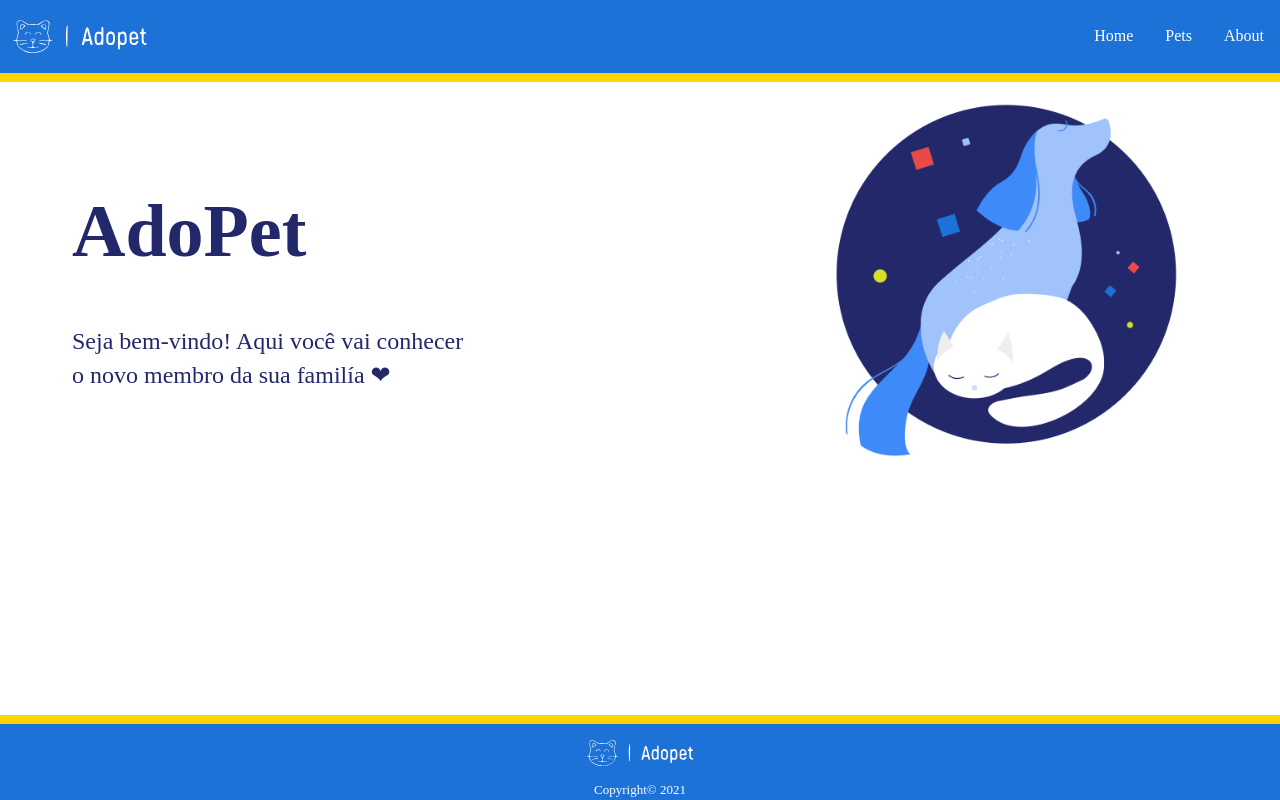
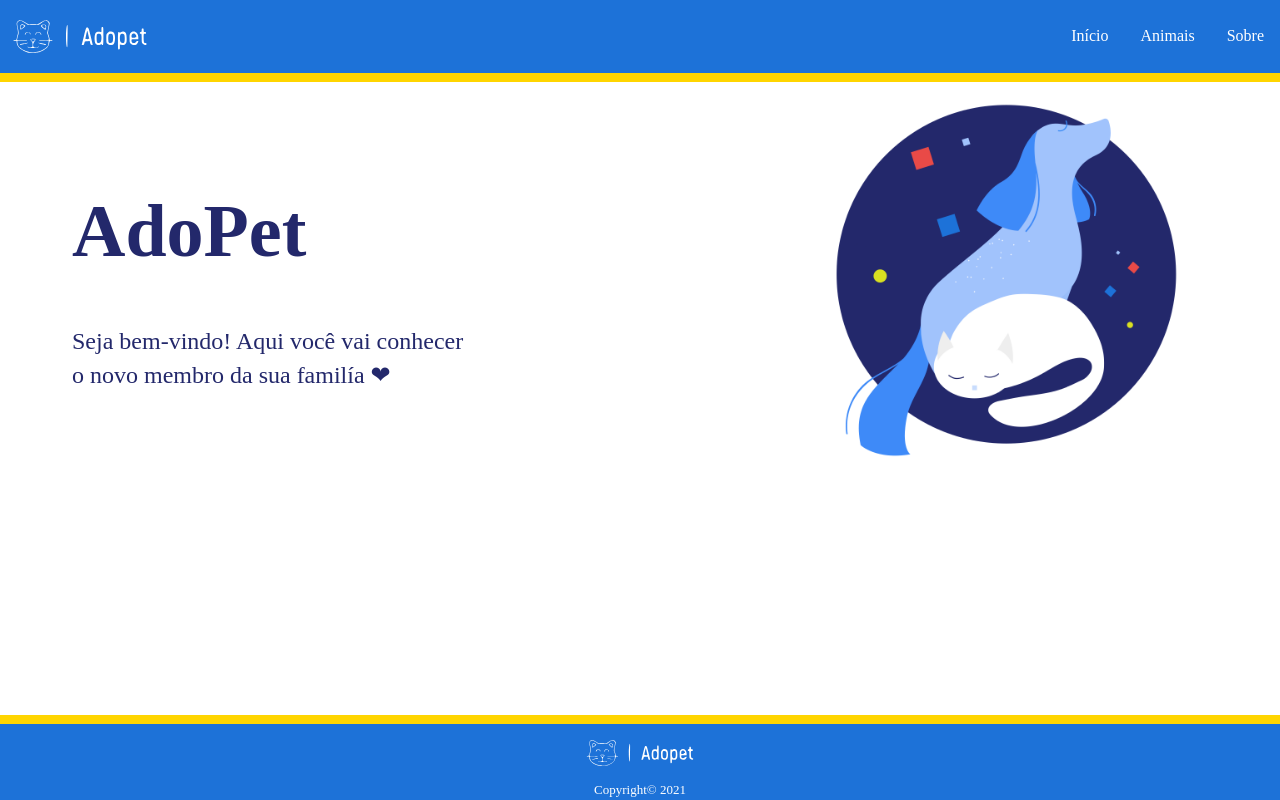
Before and after one commit to andrezasantana/adopet, a React (Create React App) app: page / in a window 1280 px wide. Shown: the top 800 px of the page. Built offline with nearby package versions, Linux system fonts and the light colour scheme.

Commit message:
modify the menu to portuguese and organize pages

```diff
--- a/src/components/menu/index.js
+++ b/src/components/menu/index.js
@@ -9,9 +9,9 @@ const Menu = () => {
         <div className="nav">
             <img className="nav-logo" src={Logo} alt="logo" ></img>
             <ul className="menu">
-                <li><Link className="link" to="/">Home</Link></li>
-                <li><Link className="link" to="/pets">Pets</Link></li>
-                <li><Link className="link" to="/about">About</Link></li>
+                <li><Link className="link" to="/">Início</Link></li>
+                <li><Link className="link" to="/pets">Animais</Link></li>
+                <li><Link className="link" to="/about">Sobre</Link></li>
             </ul>
         </div>
     )
```
Also changed, not shown: src/pages/about/style.css (deleted), src/pages/home/style.css (deleted), src/pages/pets/style.css (deleted).
